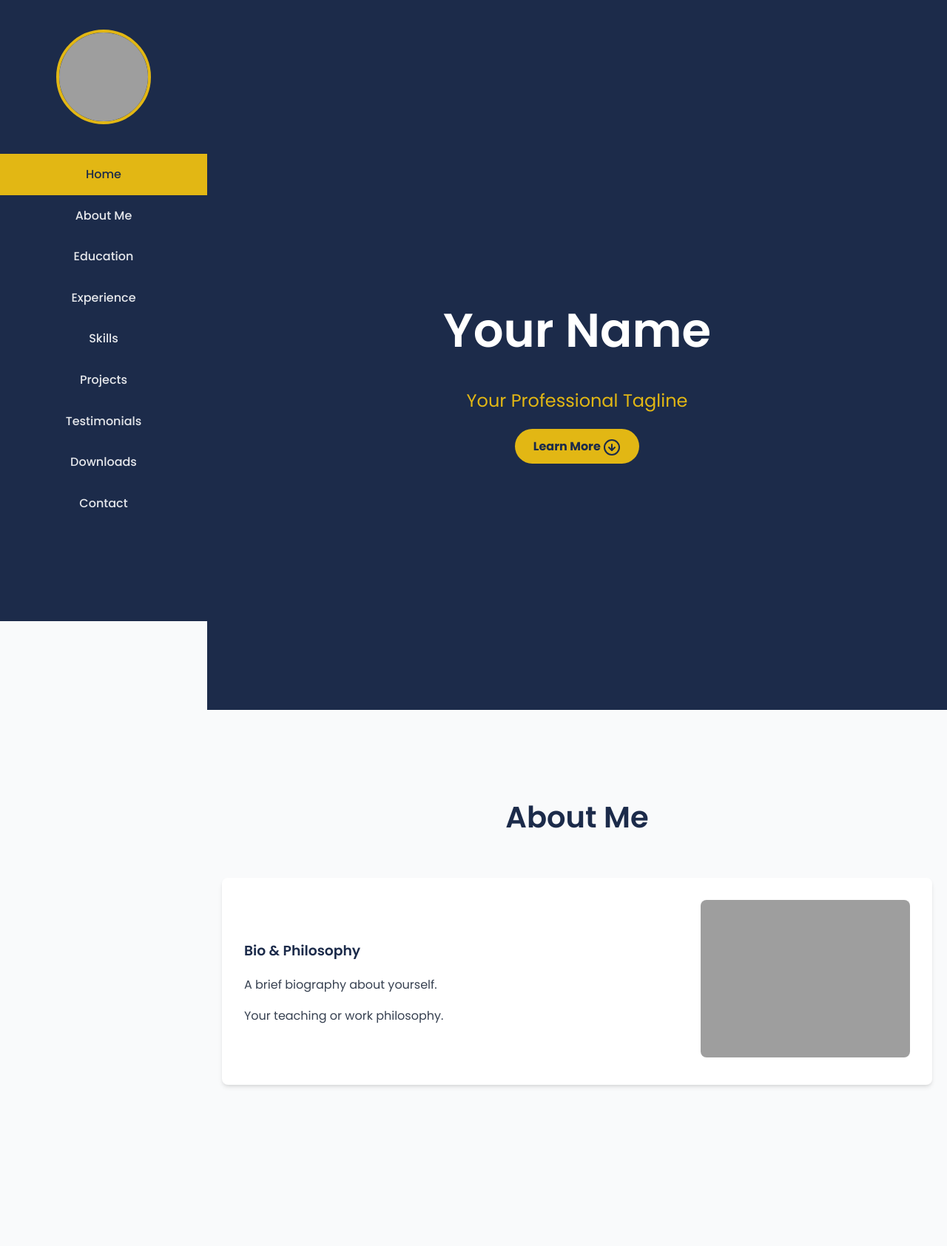
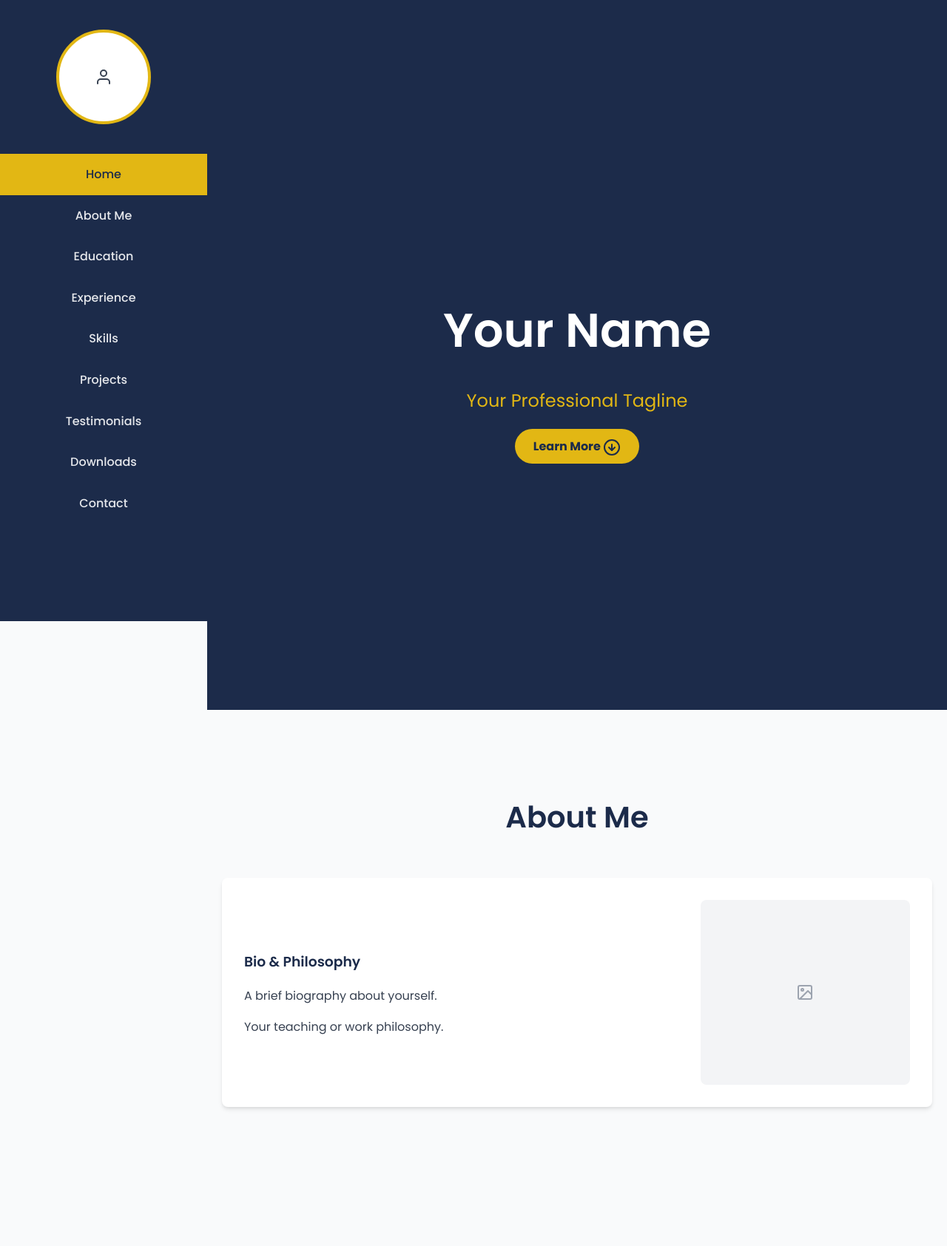
Before and after one commit to MovieAddict88/folio4, a PHP site: page / in a window 1280 px wide. Shown: the top 1685 px of the page at 74% size. Run offline with PHP 8.4, Linux system fonts and the light colour scheme; data comes from the database, SQL or seed files in the repository; data that the repository does not hold is empty; a stand-in replaces the project's code that opens the database connection; some libraries are stand-ins or nearby versions; grey boxes are pictures that could not be loaded.

Commit message:
fix: Resolve corrupted profile picture issue
This commit addresses a bug where a fresh installation would show a broken profile picture. The database schema's default image path pointed to a non-existent file.

The fix involves three parts:
- The `schema.sql` file is updated to initialize the `hero_image` setting as an empty string.
- The admin profile view (`views/admin/profile.php`) is updated to gracefully handle and display cases where no image is set, and the file upload path is corrected.
- The public portfolio view (`views/portfolio.php`) now conditionally displays a placeholder if no image has been uploaded, preventing broken image links.

```diff
--- a/schema.sql
+++ b/schema.sql
@@ -47,7 +47,7 @@ CREATE TABLE `profile` (
 INSERT INTO `profile` (`setting_key`, `setting_value`) VALUES
 ('hero_title', 'Your Name'),
 ('hero_tagline', 'Your Professional Tagline'),
-('hero_image', 'public/uploads/profile.jpg'),
+('hero_image', ''),
 ('about_me', 'A brief biography about yourself.'),
 ('education_philosophy', 'Your teaching or work philosophy.'),
 ('contact_email', 'your.email@example.com'),
--- a/views/portfolio.php
+++ b/views/portfolio.php
@@ -76,6 +76,29 @@
             border-radius: 50%;
             object-fit: cover;
             border: 4px solid var(--secondary-color);
+            background-color: var(--card-bg);
+            display: flex;
+            align-items: center;
+            justify-content: center;
+        }
+        .sidebar-profile-pic i {
+            width: 60px;
+            height: 60px;
+            color: var(--primary-color);
+        }
+        .about-image-placeholder {
+            width: 100%;
+            min-height: 250px;
+            background: #f3f4f6;
+            border-radius: 8px;
+            display: flex;
+            align-items: center;
+            justify-content: center;
+            color: #9ca3af;
+        }
+        .about-image-placeholder i {
+            width: 50px;
+            height: 50px;
         }
         .sidebar-nav {
             list-style: none;
@@ -352,7 +375,16 @@
 
     <!-- Sidebar -->
     <nav class="sidebar" id="sidebar">
-        <img src="<?php echo get_setting('hero_image'); ?>" alt="Profile Picture" class="sidebar-profile-pic">
+        <?php
+        $hero_image = get_setting('hero_image');
+        // Check if image exists from the public directory
+        if ($hero_image && file_exists($hero_image)): ?>
+            <img src="<?php echo e($hero_image); ?>" alt="Profile Picture" class="sidebar-profile-pic">
+        <?php else: ?>
+            <div class="sidebar-profile-pic">
+                <i data-feather="user"></i>
+            </div>
+        <?php endif; ?>
         <ul class="sidebar-nav">
             <li><a href="#home">Home</a></li>
             <li><a href="#about">About Me</a></li>
@@ -394,7 +426,13 @@
                     <p><?php echo nl2br(get_setting('education_philosophy')); ?></p>
                 </div>
                 <div class="about-image">
-                     <img src="<?php echo get_setting('hero_image'); ?>" alt="Profile Picture">
+                     <?php if ($hero_image && file_exists($hero_image)): ?>
+                        <img src="<?php echo e($hero_image); ?>" alt="Profile Picture">
+                    <?php else: ?>
+                        <div class="about-image-placeholder">
+                            <i data-feather="image"></i>
+                        </div>
+                    <?php endif; ?>
                 </div>
             </div>
         </section>
```
Also changed, not shown: views/admin/profile.php (+12 -3 lines).
